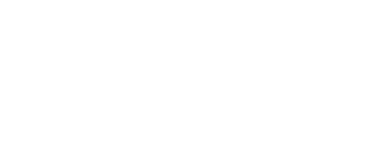
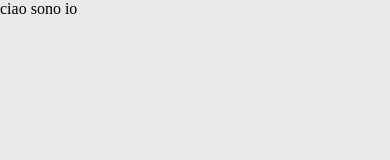
Before and after one commit to federicoalagna/html-css-boolzapp, a plain HTML site: page index.html in a window 390 px wide. Drawn offline with Linux system fonts and the light colour scheme.

Commit message:
layout container responsive

```diff
--- a/index.html
+++ b/index.html
@@ -10,6 +10,9 @@
       href="https://fonts.googleapis.com/css2?family=Lato:ital,wght@0,100;0,300;0,400;0,700;0,900;1,100;1,300;1,400;1,700;1,900&display=swap"
       rel="stylesheet"
     />
+    <link rel="stylesheet" href="style.css" />
   </head>
-  <body></body>
+  <body>
+    <div id="center-box" class="container">ciao sono io</div>
+  </body>
 </html>
--- a/style.css
+++ b/style.css
@@ -1,5 +1,57 @@
+/* DESKTOP FIRST */
+
+/* VARIABILI */
+
+:root {
+  --grey: gray;
+  --xsmall: 14px;
+  --small: 15px;
+  --medium: 16px;
+  --large: 17px;
+}
+
 * {
   margin: 0;
   padding: 0;
   box-sizing: border-box;
 }
+
+body {
+  height: 100vh;
+  background-image: linear-gradient(
+    to bottom,
+    #009588,
+    #009588 15%,
+    #d9dad3 15%,
+    #d9dad3
+  );
+  background-size: cover;
+  background-repeat: no-repeat;
+  justify-content: center;
+  align-items: center;
+  display: flex;
+}
+
+/* COMMON */
+.container {
+  margin: 0 auto;
+  width: 80%;
+  height: 90%;
+  background-color: #eaeaea;
+}
+
+/*******************************
+          RESPONSIVE
+*******************************/
+
+/* tablet */
+@media screen and (max-width: 768px) {
+  #center-box {
+    width: 100%;
+    height: 100%;
+  }
+}
+
+/* mobile */
+@media screen and (max-width: 460px) {
+}
```
